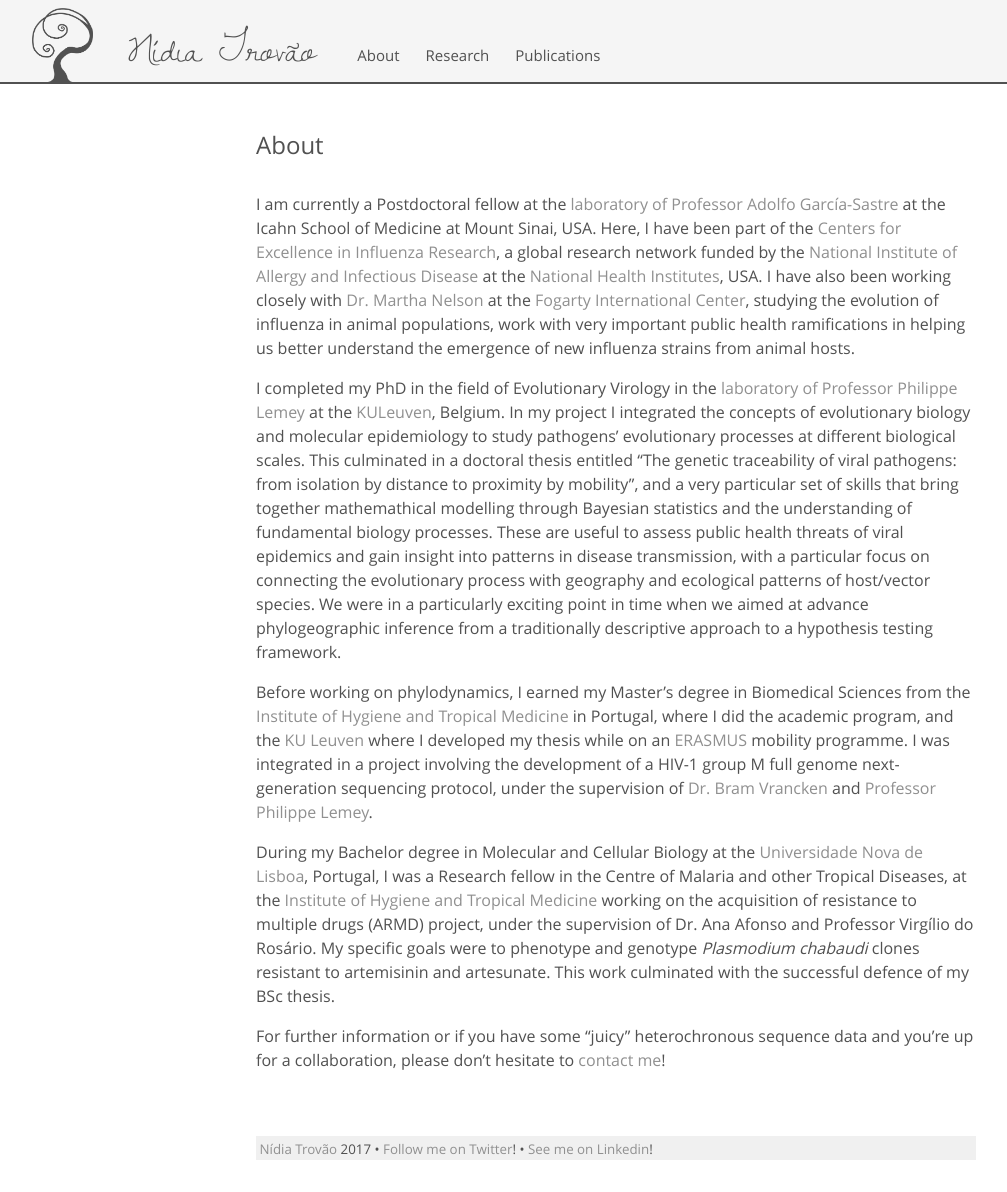
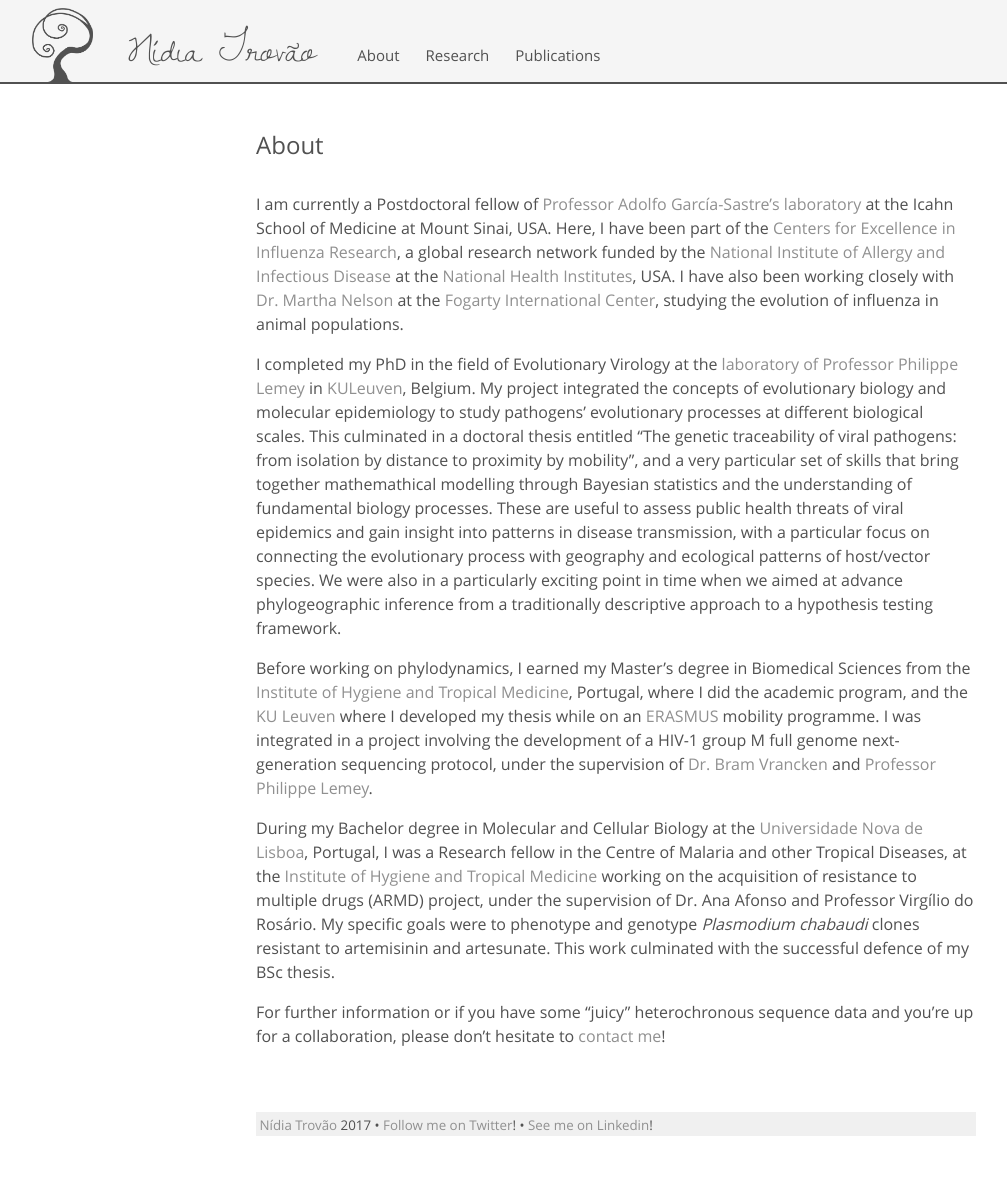
Before and after one commit to nidiatrovao/nidiatrovao.github.io, a Jekyll site: the page built from about.md, in a window 1280 px wide. Shown: the whole page, without its empty margins (24-1031 px from the left). Built offline with Jekyll 4.4.1, drawn with Linux system fonts in a browser that asks for light colours; after the commit the page ends 1168 px from its top, so only the background shows below that.

Commit message:
Update about.md

```diff
--- a/about.md
+++ b/about.md
@@ -3,13 +3,13 @@ layout: page
 title: About
 ---
 <br>
-I am currently a Postdoctoral fellow at the [laboratory of Professor Adolfo García-Sastre](http://labs.icahn.mssm.edu/garcia-sastre/) at the Icahn School of Medicine at Mount Sinai, USA. Here, I have been part of the [Centers for Excellence in Influenza Research](http://www.niaidceirs.org/), a global research network funded by the [National Institute of Allergy and Infectious Disease](https://www.niaid.nih.gov/) at the [National Health Institutes](https://www.nih.gov/), USA. I have also been working closely with [Dr. Martha Nelson](http://misms.net/staff/martha-nelson/) at the [Fogarty International Center](https://www.fic.nih.gov/Pages/Default.aspx), studying the evolution of influenza in animal populations, work with very important public health ramifications in helping us better understand the emergence of new influenza strains from animal hosts.
+I am currently a Postdoctoral fellow of [Professor Adolfo García-Sastre's laboratory](http://labs.icahn.mssm.edu/garcia-sastre/) at the Icahn School of Medicine at Mount Sinai, USA. Here, I have been part of the [Centers for Excellence in Influenza Research](http://www.niaidceirs.org/), a global research network funded by the [National Institute of Allergy and Infectious Disease](https://www.niaid.nih.gov/) at the [National Health Institutes](https://www.nih.gov/), USA. I have also been working closely with [Dr. Martha Nelson](http://misms.net/staff/martha-nelson/) at the [Fogarty International Center](https://www.fic.nih.gov/Pages/Default.aspx), studying the evolution of influenza in animal populations.
 
-I completed my PhD in the field of Evolutionary Virology in the [laboratory of Professor Philippe Lemey](http://rega.kuleuven.be/cev/ecv) at the [KULeuven](http://www.kuleuven.be/english), Belgium. In my project I integrated the concepts of evolutionary biology and molecular epidemiology to study pathogens' evolutionary processes at different biological scales. This culminated in a doctoral thesis entitled "The genetic traceability of viral pathogens: from isolation by distance to proximity by mobility", and a very particular set of skills that bring together mathemathical modelling through Bayesian statistics and the understanding of fundamental biology processes. These are useful to assess public health threats of viral epidemics and gain insight into patterns in disease transmission, with a particular focus on connecting the evolutionary process with geography and ecological patterns of host/vector species. We were in a particularly  exciting point in time when we aimed at advance phylogeographic inference from a traditionally descriptive approach to a hypothesis testing framework.
+I completed my PhD in the field of Evolutionary Virology at the [laboratory of Professor Philippe Lemey](http://rega.kuleuven.be/cev/ecv) in [KULeuven](http://www.kuleuven.be/english), Belgium. My project integrated the concepts of evolutionary biology and molecular epidemiology to study pathogens' evolutionary processes at different biological scales. This culminated in a doctoral thesis entitled "The genetic traceability of viral pathogens: from isolation by distance to proximity by mobility", and a very particular set of skills that bring together mathemathical modelling through Bayesian statistics and the understanding of fundamental biology processes. These are useful to assess public health threats of viral epidemics and gain insight into patterns in disease transmission, with a particular focus on connecting the evolutionary process with geography and ecological patterns of host/vector species. We were also in a particularly exciting point in time when we aimed at advance phylogeographic inference from a traditionally descriptive approach to a hypothesis testing framework.
 
-Before working on phylodynamics, I earned my Master's degree in Biomedical Sciences from the [Institute of Hygiene and Tropical Medicine](http://www.ihmt.unl.pt/) in Portugal, where I did the academic program, and the [KU Leuven](http://www.kuleuven.be/english) where I developed my thesis while on an [ERASMUS](https://ec.europa.eu/programmes/erasmus-plus/node_en) mobility programme. I was integrated in a project involving the development of a HIV-1 group M full genome next-generation sequencing protocol, under the supervision of [Dr. Bram Vrancken](https://rega.kuleuven.be/cev/ecv/lab-members/BramVrancken.html) and [Professor Philippe Lemey](https://rega.kuleuven.be/cev/ecv/lab-members/PhilippeLemey.html).
+Before working on phylodynamics, I earned my Master's degree in Biomedical Sciences from the [Institute of Hygiene and Tropical Medicine](http://www.ihmt.unl.pt/), Portugal, where I did the academic program, and the [KU Leuven](http://www.kuleuven.be/english) where I developed my thesis while on an [ERASMUS](https://ec.europa.eu/programmes/erasmus-plus/node_en) mobility programme. I was integrated in a project involving the development of a HIV-1 group M full genome next-generation sequencing protocol, under the supervision of [Dr. Bram Vrancken](https://rega.kuleuven.be/cev/ecv/lab-members/BramVrancken.html) and [Professor Philippe Lemey](https://rega.kuleuven.be/cev/ecv/lab-members/PhilippeLemey.html).
 
 During my Bachelor degree in Molecular and Cellular Biology at the [Universidade Nova de Lisboa](http://www.unl.pt/en/), Portugal, I was a Research fellow in the Centre of Malaria and other Tropical Diseases, at the [Institute of Hygiene and Tropical Medicine](http://www.ihmt.unl.pt/) working on the acquisition of resistance to multiple drugs (ARMD) project, under the supervision of Dr. Ana Afonso and Professor Virgílio do Rosário. My specific goals were to phenotype and genotype <i>Plasmodium chabaudi</i> clones resistant to artemisinin and artesunate. This work culminated with the successful defence of my BSc thesis.
 
 
-For further information or if you have some "juicy" heterochronous sequence data and you’re up for a collaboration, please don’t hesitate to [contact me](https://www.google.com/recaptcha/mailhide/d?k=01RKQXgMiCn8dgvgHbVnzIPQ==&c=yAWm6xoNth1P87zR-8D3AIs1VdbTphSgX6CyOpHw4odFLGn6SO_x_4VJTao_19E0)!
+For further information or if you have some "juicy" heterochronous sequence data and you’re up for a collaboration, please don’t hesitate to [contact me](http://www.google.com/recaptcha/mailhide/d?k=01NqppQr6VZzJtBnX1B1RDuw==&c=15YkdRwX0Emp37Odw61dyCyrGOiI_gucHoEuzZzUzks=)!
```
